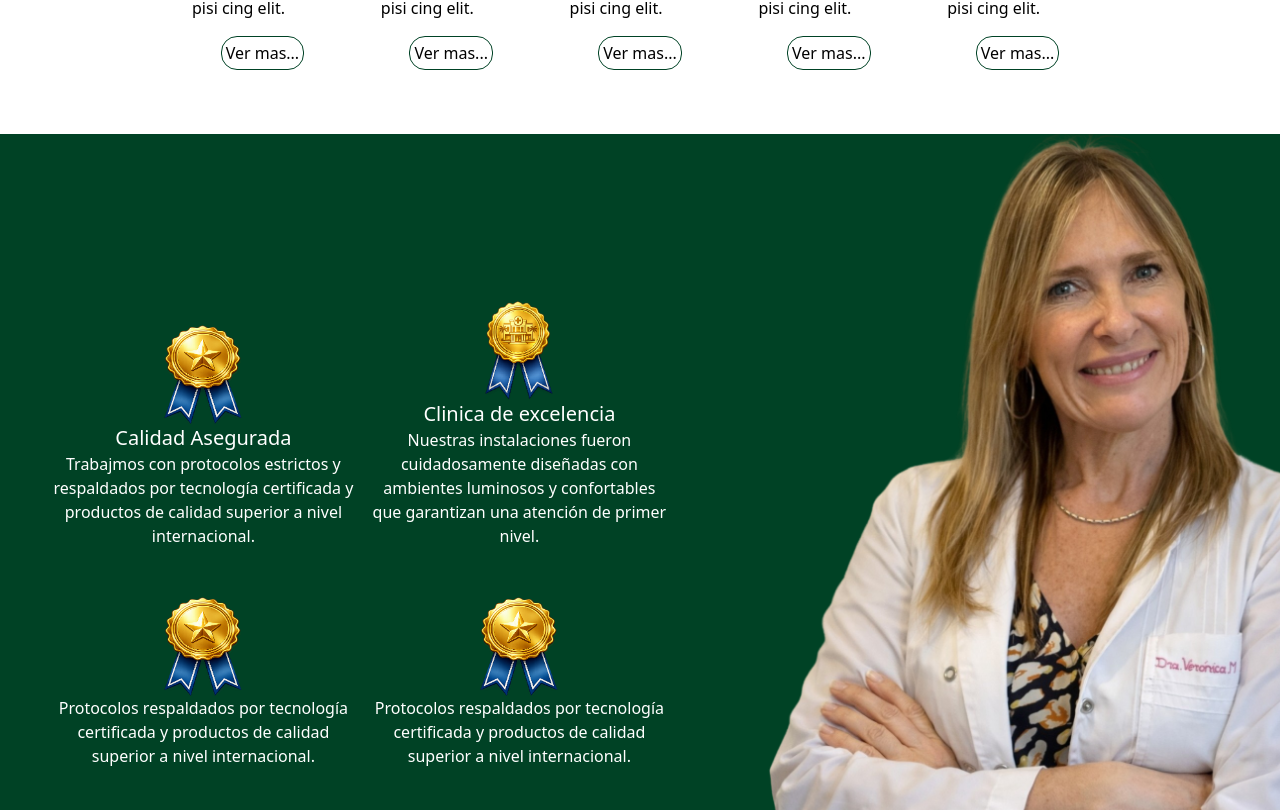
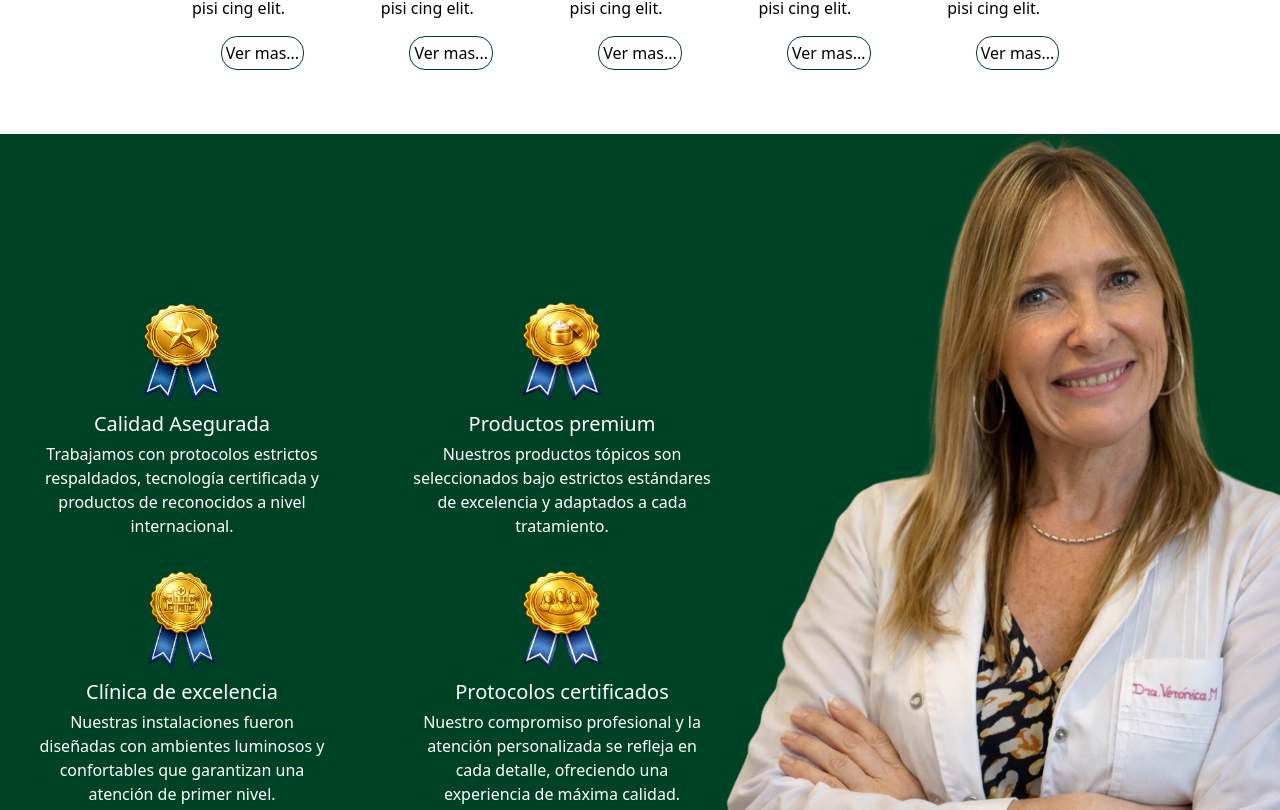
Before and after one commit to Leo92nov/dra.morgade, a React (Vite) app: page / in a window 1280 px wide. Shown: the part 1290-2100 px from the top of the page. Built offline with nearby package versions, Linux system fonts and the light colour scheme.

Commit message:
siguiendo home

```diff
--- a/src/components/HomeView/CarruselTop.jsx
+++ b/src/components/HomeView/CarruselTop.jsx
@@ -78,14 +78,14 @@ export default function CarruselTop() {
     }, [textIndex]);
 
     return (
-        <section className="relative w-full h-[400px] md:h-[500px] xl:h-[800px] 2xl:h-[800px] overflow-hidden">
+        <section className="relative w-full h-[400px] md:h-[500px] xl:h-[800px] 2xl:h-[900px] overflow-hidden">
             {/* Slides */}
             {slides.map((slide, index) => (
                 <img
                     key={index}
                     src={slide.img}
                     alt=""
-                    className={`absolute inset-0 w-full h-full object-cover object-center
+                    className={`absolute inset-0 w-full h-full object-cover 2xl:object-top
 transition-opacity duration-[4000ms]
 ${index === current ? "opacity-100" : "opacity-0"}`}
 
@@ -111,13 +111,13 @@ ${index === current ? "opacity-100" : "opacity-0"}`}
                     </h1>
                 </div>
 
-                <div className="min-h-[36px] mt-2">
+                <div className="min-h-[36px] xl:mt-8">
                     <h2 className="xl:text-2xl text-lg drop-shadow-lg leading-snug whitespace-nowrap overflow-hidden text-ellipsis">
                         {typedSubtitle}
                     </h2>
                 </div>
                 <button
-                    className="relative cursor-pointer overflow-hidden xl:w-50 bg-[#004225] xl:text-xl xl:mt-4 px-8 rounded-full w-40 text-white group h-[52px]
+                    className="relative cursor-pointer overflow-hidden xl:w-50 bg-[#004225] xl:text-xl xl:mt-8 px-8 rounded-full w-40 text-white group h-[52px]
              shadow-[0_10px_25px_rgba(0,0,0,0.25)] transition-all duration-300"
                 >
                     {/* Texto que sale (más rápido) */}
--- a/src/components/HomeView/Dra.jsx
+++ b/src/components/HomeView/Dra.jsx
@@ -6,7 +6,6 @@ export default function Dra() {
     const [active, setActive] = useState(false);
     const [showListones, setShowListones] = useState(false);
 
-    // Detectar entrada en viewport
     useEffect(() => {
         const el = sectionRef.current;
         if (!el) return;
@@ -25,13 +24,11 @@ export default function Dra() {
         return () => observer.disconnect();
     }, []);
 
-    // Mostrar listones cuando termina el fondo
     useEffect(() => {
         if (active) {
             const timer = setTimeout(() => {
                 setShowListones(true);
-            }, 1100); // mismo tiempo que animación del fondo
-
+            }, 1100);
             return () => clearTimeout(timer);
         }
     }, [active]);
@@ -41,7 +38,7 @@ export default function Dra() {
             ref={sectionRef}
             className="relative 2xl:w-[70%] mx-auto my-8 overflow-hidden"
         >
-            {/* Fondo animado */}
+            {/* Fondo */}
             <div
                 className={[
                     "absolute inset-0 w-[160%] bg-[#004225] will-change-transform",
@@ -50,56 +47,58 @@ export default function Dra() {
                 ].join(" ")}
             />
 
-            {/* Contenido encima */}
-            <div className="relative w-[100%] xl:ml-4 flex justify-between gap-6">
+            {/* Contenido */}
+            <div className="relative w-full flex justify-between gap-6 h-[auto] xl:justify-between xl:items-center pl-8">
 
-                {/* Listones con fade */}
+                {/* LISTONES */}
                 <div
                     className={[
-                        "transition-all duration-700 flex justify-center items-center xl:w-[55%] flex-wrap gap-8 h-[100%] my-auto",
+                        "transition-all duration-700 flex h-full w-auto items-center",
+                        "lg:w-[40%] lg:flex-col lg:justify-between ",
+                        "xl:flex-row xl:w-[45%] xl:gap-20",
                         showListones
                             ? "opacity-100 translate-y-0"
                             : "opacity-0 translate-y-6",
                     ].join(" ")}
                 >
-                    <div className="flex items-end gap-4 xl:mb-4">
+                    <div className="flex lg:flex-col gap-8 xl:items-center xl:justify-center">
                         <Listones
-                        titulo='Calidad Asegurada'
+                            titulo="Calidad Asegurada"
                             img="/listones/seguridad.png"
-                            parrafo="Trabajmos con protocolos estrictos y respaldados por tecnología certificada y productos de calidad superior a nivel internacional."
+                            parrafo="Trabajamos con protocolos estrictos respaldados, tecnología certificada y productos de reconocidos a nivel internacional."
                         />
 
-
-
                         <Listones
-                        titulo='Clinica de excelencia'
+                            titulo="Clínica de excelencia"
                             img="/listones/clinica.png"
-                            parrafo="Nuestras instalaciones fueron cuidadosamente diseñadas con ambientes luminosos y confortables que garantizan una atención de primer nivel."
+                            parrafo="Nuestras instalaciones fueron diseñadas con ambientes luminosos y confortables que garantizan una atención de primer nivel."
                         />
                     </div>
 
-                    <div className="flex gap-4">
+                    <div className="flex lg:flex-col gap-8 xl:items-center xl:justify-center">
                         <Listones
-                            img="/listones/seguridad.png"
-                            parrafo="Protocolos respaldados por tecnología certificada y productos de calidad superior a nivel internacional."
+                            titulo="Productos premium"
+                            img="/listones/crema.png"
+                            parrafo="Nuestros productos tópicos son seleccionados bajo estrictos estándares de excelencia y adaptados a cada tratamiento."
                         />
 
-
-
                         <Listones
-                            img="/listones/seguridad.png"
-                            parrafo="Protocolos respaldados por tecnología certificada y productos de calidad superior a nivel internacional."
+                            titulo="Protocolos certificados"
+                            img="/listones/rrhh.png"
+                            parrafo="Nuestro compromiso profesional y la atención personalizada se refleja en cada detalle, ofreciendo una experiencia de máxima calidad."
                         />
                     </div>
-
                 </div>
 
-                <div className="xl:w-[45%] flex justify-end">
-                    <img className="h-[800px] left-0" src="/dreNB.png" alt="" />
+                {/* IMAGEN */}
+                <div className="h-[auto] flex
+                                lg:w-[60%]
+                                xl:w-[45%] xl:justify-end xl:items-end">
+
+                    <img className="h-[100%] w-full" src="/dreNB.png" alt="" />
                 </div>
 
             </div>
-
         </section>
     );
 }
--- a/src/components/HomeView/Home.jsx
+++ b/src/components/HomeView/Home.jsx
@@ -11,7 +11,7 @@ export default function Home() {
     return <>
         <CarruselTop></CarruselTop>
         <h2 className="text-center text-2xl my-8 ">Nuestros tratamientos</h2>
-        <section className="flex justify-center gap-12 wrap lg:w-[70%] mx-auto ">
+        <section className="flex justify-center gap-12 wrap xl:w-[70%] lg:w-[90%] mx-auto ">
             <CardServiciosHome img='/HomeCards/facial.webp' servicio='Facial'/>
             <CardServiciosHome img='/HomeCards/corporal.webp' servicio='Corporal'/>
             <CardServiciosHome img='/HomeCards/capilar.webp' servicio='Capilar'/>
--- a/src/components/HomeView/Listones.jsx
+++ b/src/components/HomeView/Listones.jsx
@@ -1,12 +1,14 @@
 export default function Listones({ img, parrafo, titulo }) {
     return (
         <section>
-            <div className="flex flex-col items-center justify-center w-auto ">
+            <div className="flex flex-col items-center justify-center text-center xl:flex">
                 <img className="h-25 w-20" src={img} alt="" />
-                <h2 className="text-white text-center text-xl w-[250px]">{titulo}</h2>
-                <h2 className="text-white text-center text-md w-[300px]">
+                <h2 className="text-white text-xl w-[250px] mt-2">
+                    {titulo}
+                </h2>
+                <p className="text-white text-md w-[300px] mt-1">
                     {parrafo}
-                </h2>
+                </p>
             </div>
         </section>
     );
```
Also changed, not shown: public/listones/crema.png (added), public/listones/rrhh.png (added).
